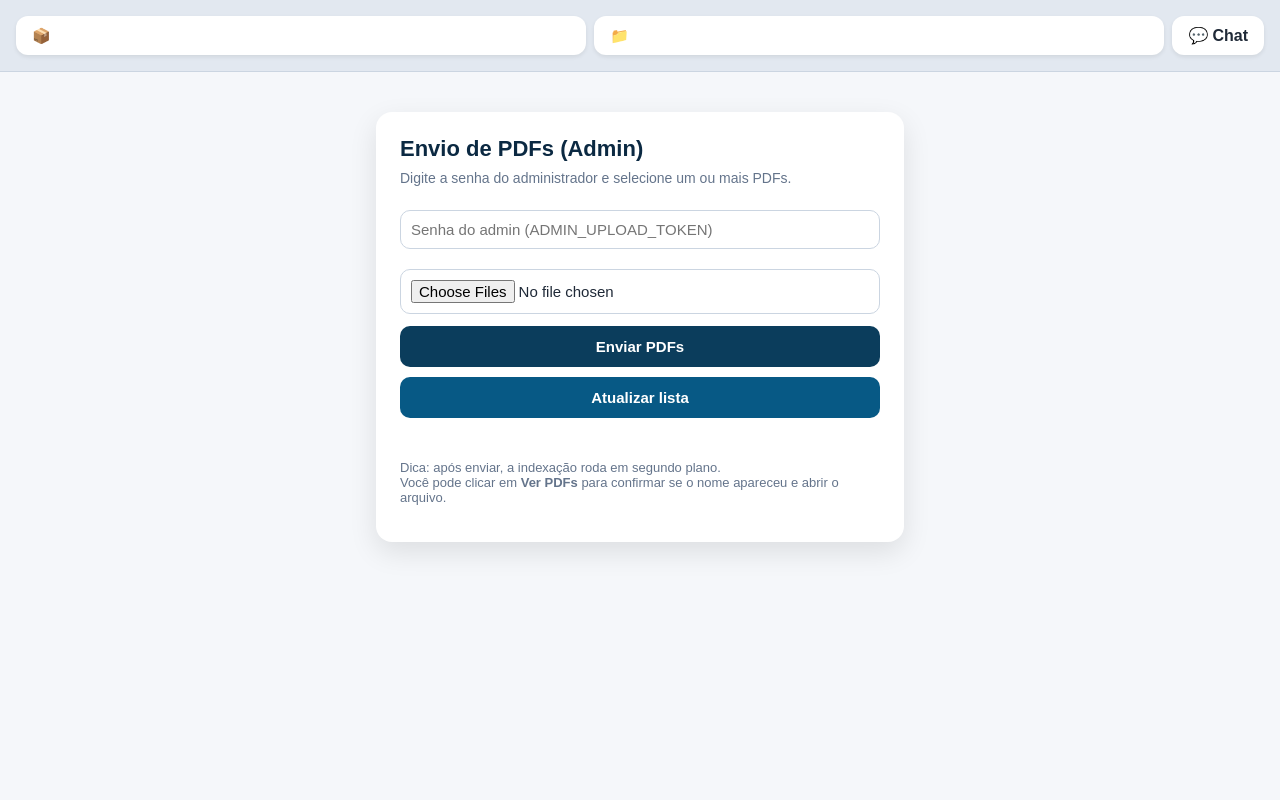
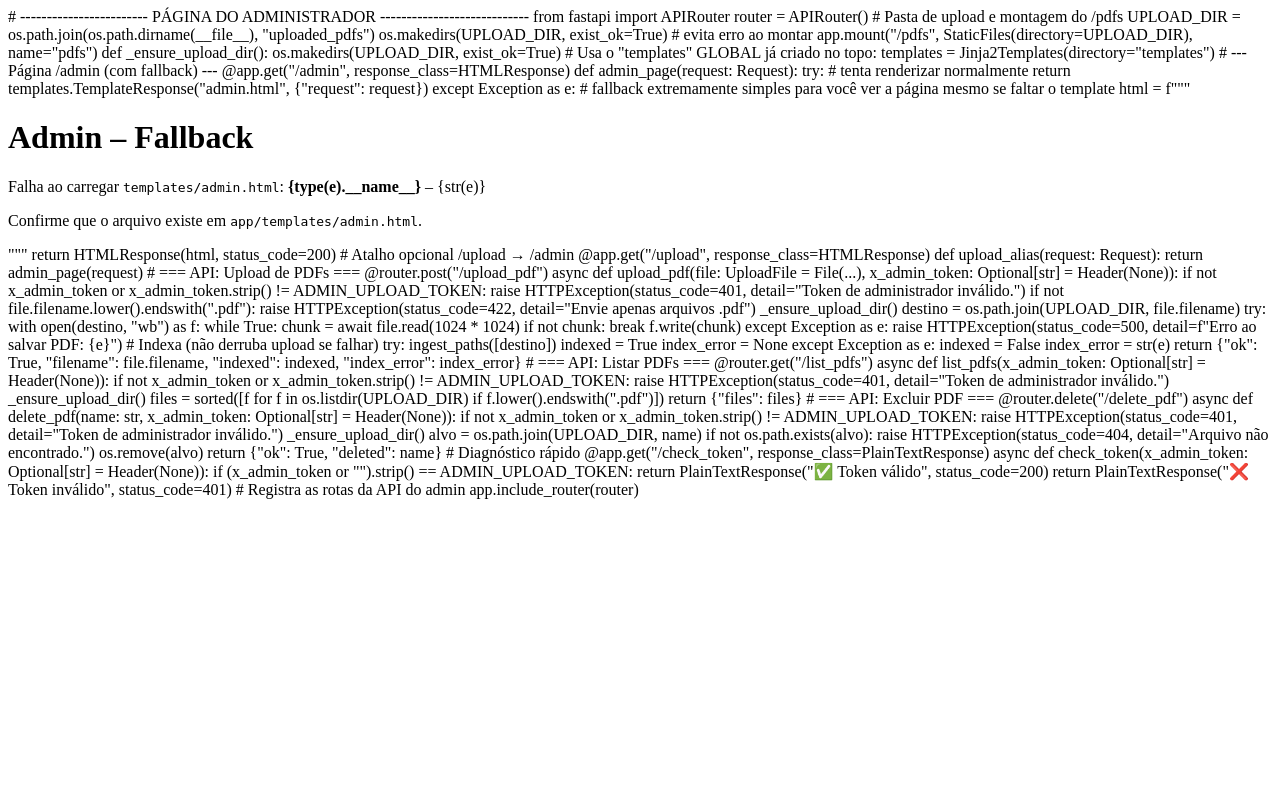
Before and after one commit to claudiorrlima1-1961/licitabot-cloud, a FastAPI app: page /admin in a window 1280 px wide. Run offline with FastAPI, Linux system fonts and the light colour scheme.

Commit message:
Update admin.html

```diff
--- a/templates/admin.html
+++ b/templates/admin.html
@@ -1,183 +1,97 @@
-<!doctype html>
-<html lang="pt-BR">
-<head>
-  <meta charset="utf-8"/>
-  <meta name="viewport" content="width=device-width, initial-scale=1"/>
-  <title>Admin — Licitabot</title>
-  <style>
-    :root {
-      --txt:#1f2937;
-      --muted:#64748b;
-      --btn:#0b3d5c;
-      --ok:#166534;
-      --err:#991b1b;
-      --bg:#f5f7fa;
-    }
-    html, body {
-      height:100%; margin:0;
-      font-family:Arial,Helvetica,sans-serif;
-      background:var(--bg); color:var(--txt);
-    }
-    .tabs {
-      display:flex; justify-content:center; gap:8px;
-      padding:16px; background:#e2e8f0;
-      position:sticky; top:0; z-index:10;
-      border-bottom:1px solid #cbd5e1;
-    }
-    .tab {
-      display:flex; align-items:center; gap:4px;
-      background:#fff; border:none;
-      padding:10px 16px; border-radius:12px;
-      font-weight:600; cursor:pointer;
-      box-shadow:0 2px 4px rgba(0,0,0,.08);
-      transition:.2s;
-    }
-    .tab:hover { filter:brightness(1.05); }
-    .card {
-      width:100%; max-width:480px;
-      background:#fff; margin:40px auto;
-      padding:24px; border-radius:16px;
-      box-shadow:0 10px 28px rgba(0,0,0,.1);
-    }
-    h1 { margin:0 0 8px; color:#0b2942; font-size:22px; }
-    p.sub { margin:0 0 16px; color:var(--muted); font-size:14px; }
-    input, button {
-      width:100%; box-sizing:border-box;
-      font-family:inherit; font-size:15px;
-    }
-    input[type=password], input[type=file] {
-      margin:8px 0 12px;
-      padding:10px; border:1px solid #cbd5e1; border-radius:10px;
-    }
-    button {
-      border:none; border-radius:10px;
-      color:#fff; background:var(--btn);
-      font-weight:600; padding:12px; cursor:pointer;
-      transition:.2s;
-    }
-    button:hover { filter:brightness(1.05); }
-    #status { margin-top:12px; font-size:14px; min-height:20px; }
-    .ok { color:var(--ok); }
-    .err { color:var(--err); }
-    .muted { color:var(--muted); }
-    .chip {
-      display:inline-block;
-      background:#f1f5f9;
-      border-radius:10px;
-      padding:8px 12px;
-      margin:6px 8px 6px 0;
-      font-size:14px;
-      box-shadow:0 1px 2px rgba(0,0,0,.08);
-    }
-    .del {
-      background:#dc2626;
-      color:#fff;
-      border:none;
-      border-radius:8px;
-      padding:6px 10px;
-      margin-left:6px;
-      cursor:pointer;
-      font-size:13px;
-    }
-    .del:hover { filter:brightness(1.1); }
-  </style>
-</head>
-<body>
-  <div class="tabs">
-    <button class="tab" id="tabUpload"><span>📦</span><b>Upload</b></button>
-    <button class="tab" id="tabVer"><span>📁</span><b>Ver PDFs</b></button>
-    <a class="tab" href="/" style="text-decoration:none;color:inherit"><span>💬</span><b>Chat</b></a>
-  </div>
+# ------------------------ PÁGINA DO ADMINISTRADOR ----------------------------
+from fastapi import APIRouter
+router = APIRouter()
 
-  <div class="card">
-    <h1>Envio de PDFs (Admin)</h1>
-    <p class="sub">Digite a senha do administrador e selecione um ou mais PDFs.</p>
-    <input id="senha" type="password" placeholder="Senha do admin (ADMIN_UPLOAD_TOKEN)" />
-    <input id="arquivo" type="file" accept="application/pdf" multiple />
-    <button id="btnUpload">Enviar PDFs</button>
+# Pasta de upload e montagem do /pdfs
+UPLOAD_DIR = os.path.join(os.path.dirname(__file__), "uploaded_pdfs")
+os.makedirs(UPLOAD_DIR, exist_ok=True)  # evita erro ao montar
+app.mount("/pdfs", StaticFiles(directory=UPLOAD_DIR), name="pdfs")
 
-    <div style="margin-top:10px;"></div>
-    <button id="btnListar" style="background:#075985;">Atualizar lista</button>
+def _ensure_upload_dir():
+    os.makedirs(UPLOAD_DIR, exist_ok=True)
 
-    <div id="status"></div>
+# Usa o "templates" GLOBAL já criado no topo: templates = Jinja2Templates(directory="templates")
 
-    <p style="margin-top:10px;font-size:13px;color:var(--muted)">
-      Dica: após enviar, a indexação roda em segundo plano.<br/>
-      Você pode clicar em <b>Ver PDFs</b> para confirmar se o nome apareceu e abrir o arquivo.
-    </p>
+# --- Página /admin (com fallback) ---
+@app.get("/admin", response_class=HTMLResponse)
+def admin_page(request: Request):
+    try:
+        # tenta renderizar normalmente
+        return templates.TemplateResponse("admin.html", {"request": request})
+    except Exception as e:
+        # fallback extremamente simples para você ver a página mesmo se faltar o template
+        html = f"""
+        <!doctype html><meta charset="utf-8">
+        <h1>Admin – Fallback</h1>
+        <p>Falha ao carregar <code>templates/admin.html</code>: <b>{type(e).__name__}</b> – {str(e)}</p>
+        <p>Confirme que o arquivo existe em <code>app/templates/admin.html</code>.</p>
+        """
+        return HTMLResponse(html, status_code=200)
 
-    <div id="lista" style="margin-top:10px;"></div>
-  </div>
+# Atalho opcional /upload → /admin
+@app.get("/upload", response_class=HTMLResponse)
+def upload_alias(request: Request):
+    return admin_page(request)
 
-  <script>
-    function token(){ return (document.getElementById('senha').value || '').trim(); }
-    function msgOk(t){ document.getElementById('status').innerHTML = '<p class="ok">'+t+'</p>'; }
-    function msgErr(t){ document.getElementById('status').innerHTML = '<p class="err">'+t+'</p>'; }
+# === API: Upload de PDFs ===
+@router.post("/upload_pdf")
+async def upload_pdf(file: UploadFile = File(...), x_admin_token: Optional[str] = Header(None)):
+    if not x_admin_token or x_admin_token.strip() != ADMIN_UPLOAD_TOKEN:
+        raise HTTPException(status_code=401, detail="Token de administrador inválido.")
+    if not file.filename.lower().endswith(".pdf"):
+        raise HTTPException(status_code=422, detail="Envie apenas arquivos .pdf")
 
-    async function listar(){
-      const senha = token();
-      const r = await fetch('/list_pdfs', { headers:{'X-Admin-Token':senha}});
-      const box = document.getElementById('lista');
-      box.innerHTML='';
-      if(!r.ok){ box.innerHTML='<p class="err">Erro ao listar. Verifique a senha.</p>'; return; }
-      const j = await r.json();
-      if(!j.files || !j.files.length){ box.innerHTML='<p class="muted">Nenhum PDF enviado.</p>'; return; }
-      j.files.forEach(name=>{
-        const row=document.createElement('div');
-        row.className='chip';
-        const link=document.createElement('a');
-        link.href='/pdfs/'+encodeURIComponent(name);
-        link.textContent=name;
-        link.target='_blank';
-        link.style.textDecoration='none';
-        link.style.color='inherit';
-        row.appendChild(link);
-        const del=document.createElement('button');
-        del.className='del';
-        del.textContent='Excluir';
-        del.onclick=async()=>{
-          if(!confirm('Excluir "'+name+'"?'))return;
-          const rr=await fetch('/delete_pdf?name='+encodeURIComponent(name),{
-            method:'DELETE',headers:{'X-Admin-Token':senha}
-          });
-          if(rr.ok){ msgOk('Excluído: '+name); listar(); }
-          else{ msgErr('Falha ao excluir'); }
-        };
-        row.appendChild(del);
-        box.appendChild(row);
-      });
-    }
+    _ensure_upload_dir()
+    destino = os.path.join(UPLOAD_DIR, file.filename)
 
-    async function enviar(){
-      const senha=token();
-      const files=document.getElementById('arquivo').files;
-      if(!senha){return msgErr('Informe a senha.');}
-      if(!files.length){return msgErr('Selecione ao menos 1 PDF.');}
-      msgOk('Enviando...');
-      for(let i=0;i<files.length;i++){
-        const fd=new FormData(); fd.append('file',files[i]);
-        const r=await fetch('/upload_pdf',{method:'POST',headers:{'X-Admin-Token':senha},body:fd});
-        if(r.ok){
-          const j=await r.json();
-          msgOk('📄 '+j.filename+' => upload OK.');
-        }else{
-          const e=await r.text();
-          msgErr('Falha ao enviar '+files[i].name+': '+e);
-          return;
-        }
-      }
-      listar();
-    }
+    try:
+        with open(destino, "wb") as f:
+            while True:
+                chunk = await file.read(1024 * 1024)
+                if not chunk:
+                    break
+                f.write(chunk)
+    except Exception as e:
+        raise HTTPException(status_code=500, detail=f"Erro ao salvar PDF: {e}")
 
-    document.getElementById('btnUpload').onclick=enviar;
-    document.getElementById('btnListar').onclick=listar;
-    document.getElementById('tabVer').onclick=()=>{
-      listar();
-      document.getElementById('lista').scrollIntoView({behavior:'smooth'});
-    };
-    document.getElementById('tabUpload').onclick=()=>{
-      window.scrollTo({top:0,behavior:'smooth'});
-    };
-  </script>
-</body>
-</html>
+    # Indexa (não derruba upload se falhar)
+    try:
+        ingest_paths([destino])
+        indexed = True
+        index_error = None
+    except Exception as e:
+        indexed = False
+        index_error = str(e)
+
+    return {"ok": True, "filename": file.filename, "indexed": indexed, "index_error": index_error}
+
+# === API: Listar PDFs ===
+@router.get("/list_pdfs")
+async def list_pdfs(x_admin_token: Optional[str] = Header(None)):
+    if not x_admin_token or x_admin_token.strip() != ADMIN_UPLOAD_TOKEN:
+        raise HTTPException(status_code=401, detail="Token de administrador inválido.")
+    _ensure_upload_dir()
+    files = sorted([f for f in os.listdir(UPLOAD_DIR) if f.lower().endswith(".pdf")])
+    return {"files": files}
+
+# === API: Excluir PDF ===
+@router.delete("/delete_pdf")
+async def delete_pdf(name: str, x_admin_token: Optional[str] = Header(None)):
+    if not x_admin_token or x_admin_token.strip() != ADMIN_UPLOAD_TOKEN:
+        raise HTTPException(status_code=401, detail="Token de administrador inválido.")
+    _ensure_upload_dir()
+    alvo = os.path.join(UPLOAD_DIR, name)
+    if not os.path.exists(alvo):
+        raise HTTPException(status_code=404, detail="Arquivo não encontrado.")
+    os.remove(alvo)
+    return {"ok": True, "deleted": name}
+
+# Diagnóstico rápido
+@app.get("/check_token", response_class=PlainTextResponse)
+async def check_token(x_admin_token: Optional[str] = Header(None)):
+    if (x_admin_token or "").strip() == ADMIN_UPLOAD_TOKEN:
+        return PlainTextResponse("✅ Token válido", status_code=200)
+    return PlainTextResponse("❌ Token inválido", status_code=401)
+
+# Registra as rotas da API do admin
+app.include_router(router)
```
